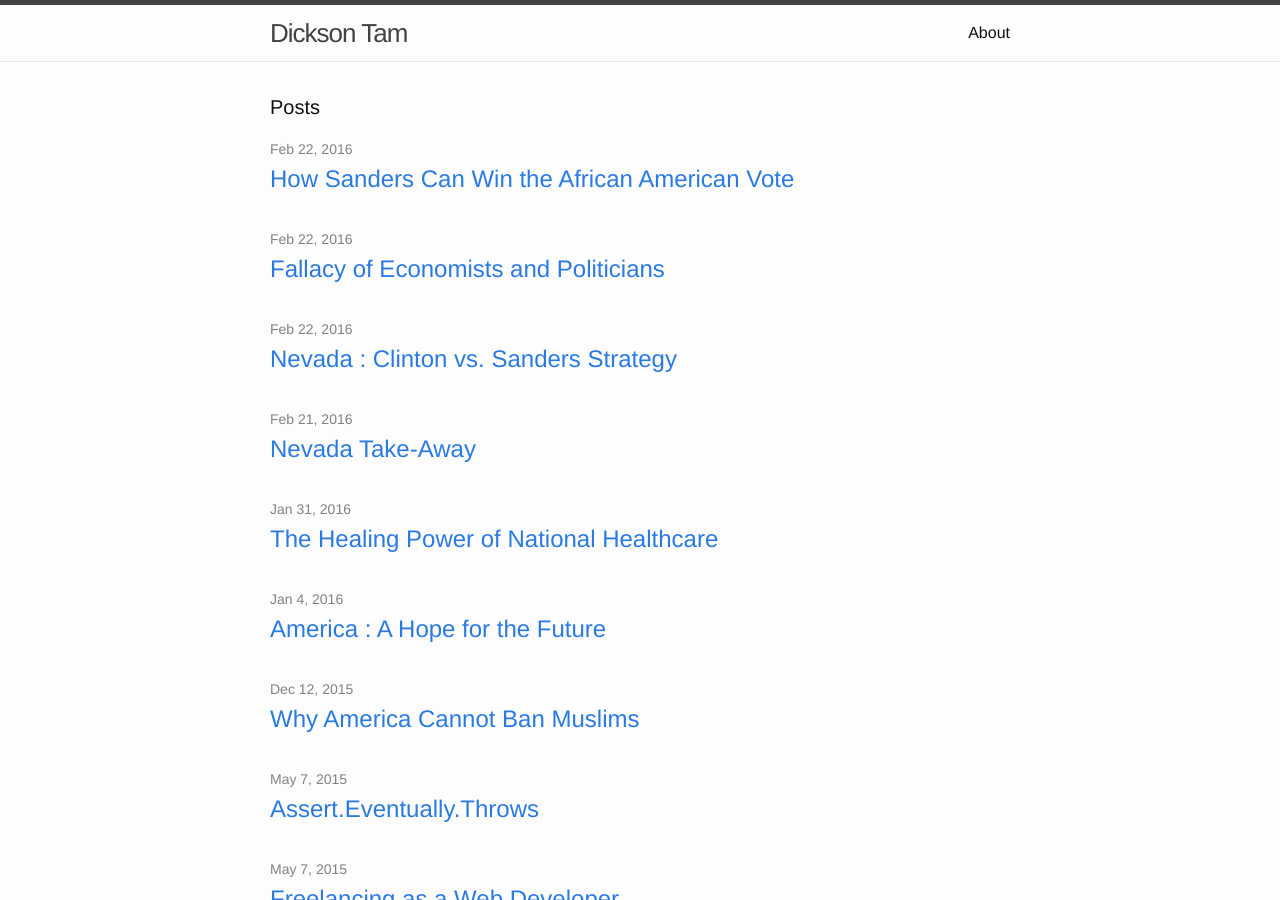
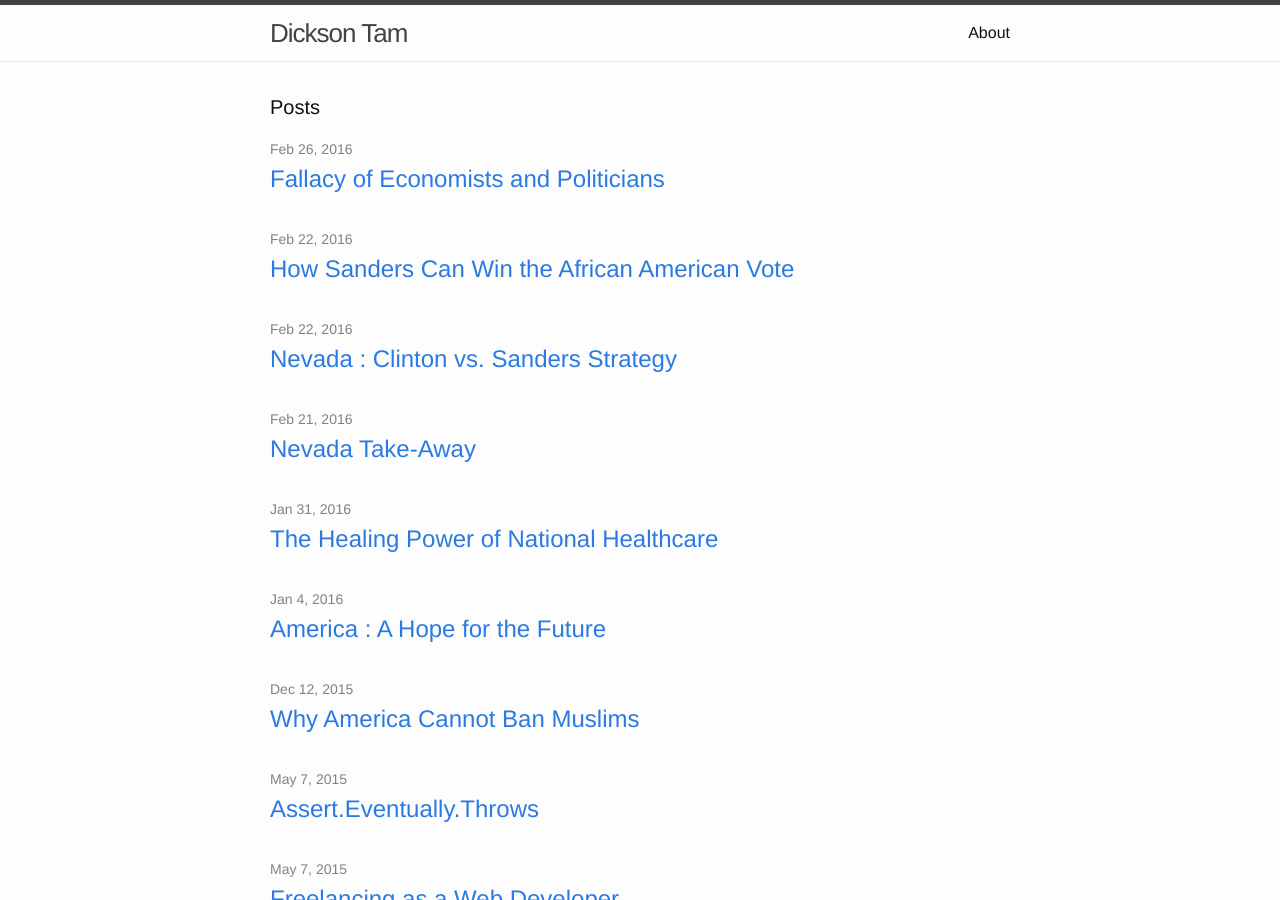
Before and after one commit to dicksont/dicksont.github.io, a Jekyll site: the page built from index.html, in a window 1280 px wide and 900 px high. Built offline with Jekyll 4.4.1, drawn with Linux system fonts in a browser that asks for light colours.

Commit message:
Updated date.

```diff
--- a/_posts/2016-02-26-jobs.md
+++ b/_posts/2016-02-26-jobs.md
@@ -1,7 +1,7 @@
 ---
 layout: post
 title:  "Fallacy of Economists and Politicians"
-date:   2016-02-22 8:52:00
+date:   2016-02-26 9:26:00
 ---
 
 Economists and politicians are very similar. Often times, they use numbers and logic to confuse their audience. For every upside, there is always a downside. For every argument, there is always a counter-argument. Often times, when you talk to a politician, they have no idea on what is they should do. Similarly, when you talk to an economist, they have no idea on what creates jobs, innovation, or entrepreneurship. And everybody knows that jobs and innovation are the largest factors in GDP growth. Yet it is often these important pieces that are missing from their forecasts.
```
